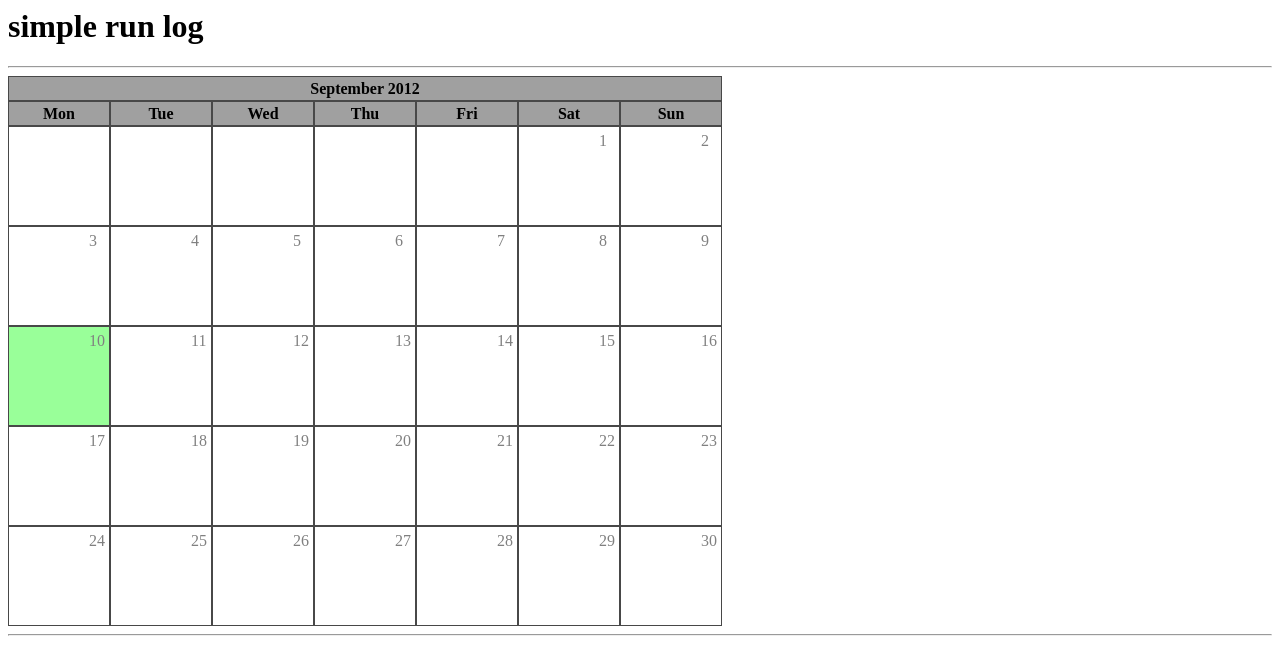
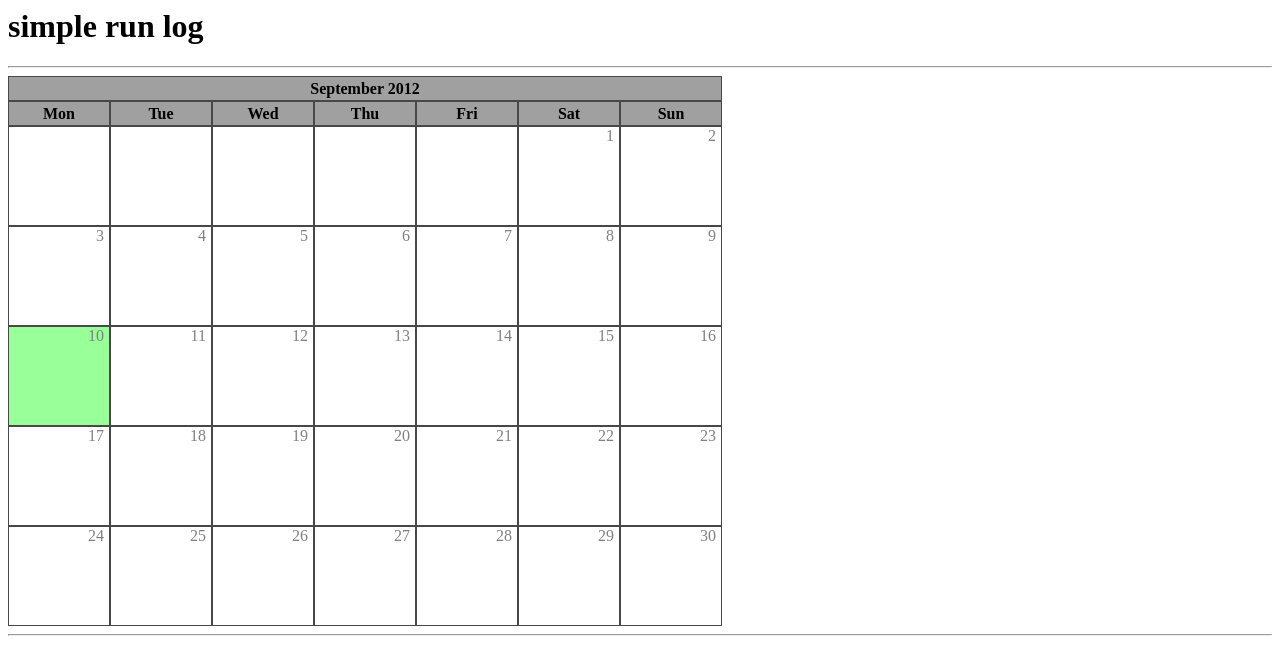
Before and after one commit to andrewaustin/simplerunlog, a Django app: page /calendar/ in a window 1280 px wide. Shown: the top 666 px of the page. Run offline with Django 3.2, Linux system fonts and the light colour scheme; the visitor is signed in with stand-in values (Sample User, id 1); some libraries are stand-ins or nearby versions.

Commit message:
Proper css for calendar

```diff
--- a/runfanatic/assets/css/cal.css
+++ b/runfanatic/assets/css/cal.css
@@ -7,6 +7,7 @@ table.month td {
     overflow: hidden;
     width: 100px;
     height: 100px;
+    position: relative;
 }
 
 table.month th {
@@ -22,8 +23,8 @@ table.month td.today {
 }
 
 table.month td div.day {
-    position:relative;
-    top:-35px;
-    left:80px;
+    position:absolute;
+    top:0px;
+    right:5px;
     color: #808080;
 }
```
Also changed, not shown: runfanatic/static/css/cal.css (+4 -3 lines).
